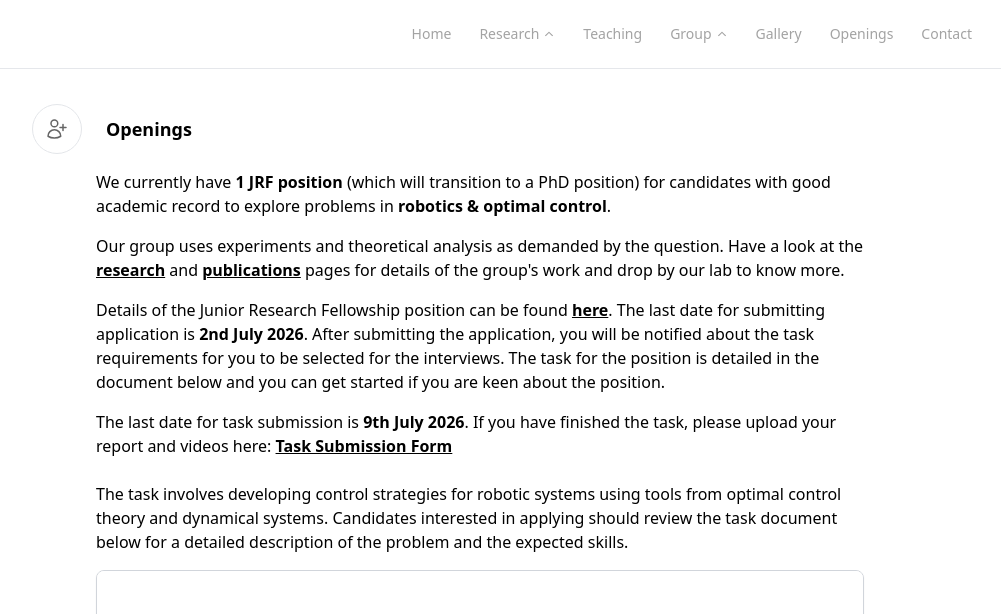
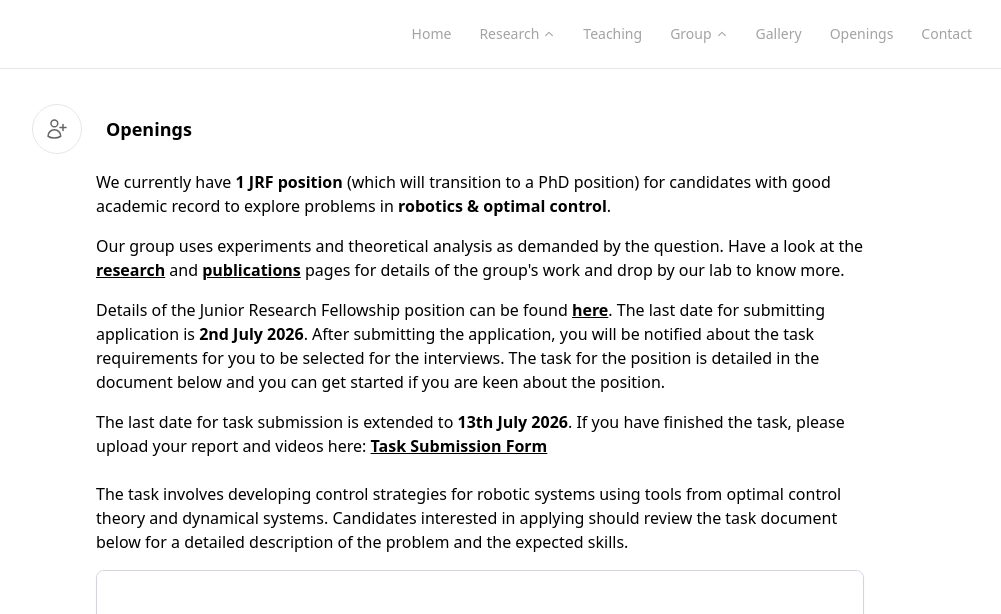
Before and after one commit to sgangaprasath/interface, a Next.js app: page /openings in a window 1280 px wide. Shown: the top 614 px of the page, without its empty margins (200-1201 px from the left). Built offline with nearby package versions, Linux system fonts and the light colour scheme.

Commit message:
minorEdits

```diff
--- a/app/json/members.json
+++ b/app/json/members.json
@@ -34,7 +34,7 @@
     "status": "past",
     "thesis": "Peeling dynamics of a Velcro",
     "period": "2025-26",
-    "currentPosition": "Design Engineer, Siemens"
+    "currentPosition": "Siemens"
   },
   {
     "id": 5,
--- a/app/openings/page.tsx
+++ b/app/openings/page.tsx
@@ -77,7 +77,7 @@ export default function Home() {
           . The last date for submitting application is <b className="font-bold">2nd July 2026</b>. After submitting the application, you will be notified about the task requirements for you to be selected for the interviews. The task for the position is detailed in the document below and you can get started if you are keen about the position.
         </p>
         <p className="text-center md:text-left font-light text-md md:px-16">
-           The last date for task submission is <b className="font-bold">9th July 2026</b>. If you have finished the task, please upload your report and videos here: <a href="https://forms.gle/3yEQ2vJiihN3Fwb59" className="font-bold underline hover:underline-offset-2">Task Submission Form</a>
+           The last date for task submission is extended to <b className="font-bold">13th July 2026</b>. If you have finished the task, please upload your report and videos here: <a href="https://forms.gle/3yEQ2vJiihN3Fwb59" className="font-bold underline hover:underline-offset-2">Task Submission Form</a>
         </p>
         <div className="flex flex-col items-center w-full md:px-16 gap-4 mt-2">
           <p className="text-center md:text-left font-light text-md w-full">
```
